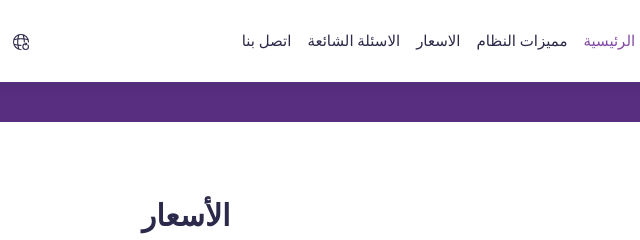
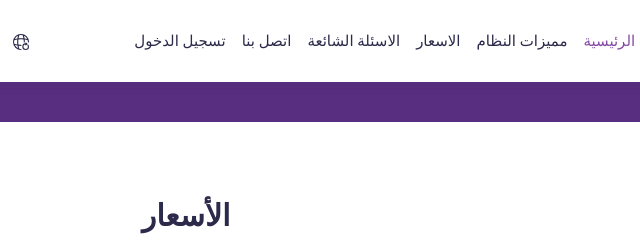
Before and after one commit to abdalkarimalajarmi/Application, a plain HTML site: page الاسعار.html in a window 1280 px wide. Shown: the top 240 px of the page, 454-1094 px from the left. Drawn offline with nearby package versions, Linux system fonts and the light colour scheme; a web font is replaced by a local one.

Commit message:
Update الاسعار.html

```diff
--- a/الاسعار.html
+++ b/الاسعار.html
@@ -87,6 +87,9 @@
                 </li>
                 <li class="nav-item">
                   <a class="nav-link" href="تواصل معنا.html"> اتصل بنا </a>
+                </li>
+                  <li class="nav-item">
+                  <a class="nav-link" href="تسجيل الدخول.html"> تسجيل الدخول </a>
                 </li>
               </ul>
             </div>
```
